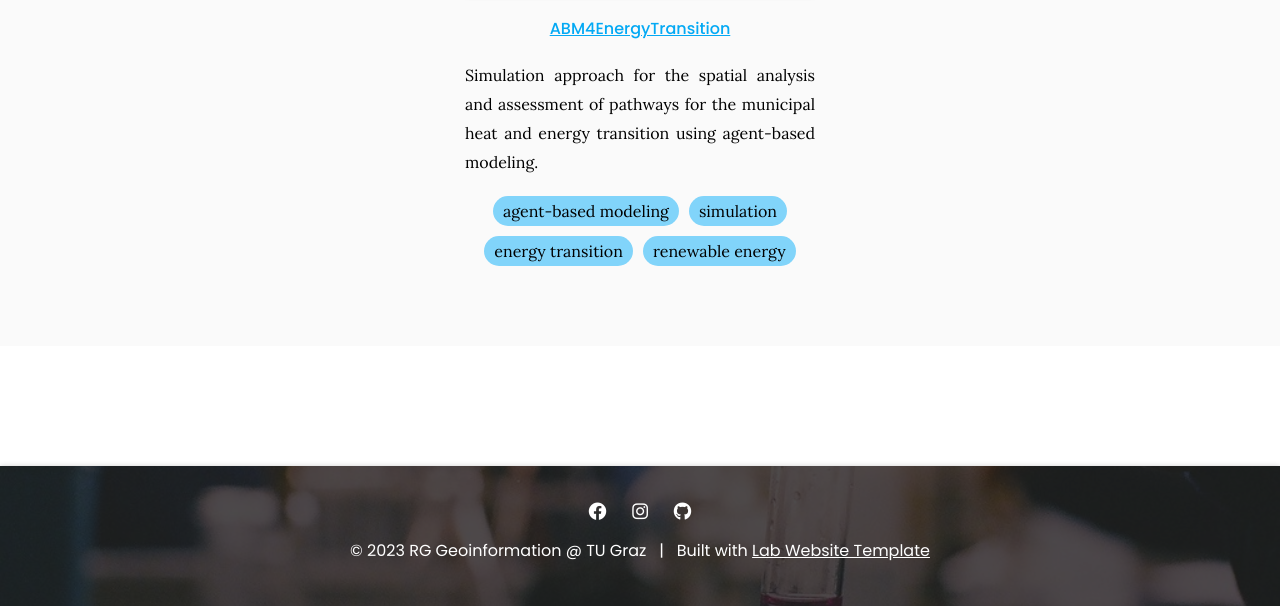
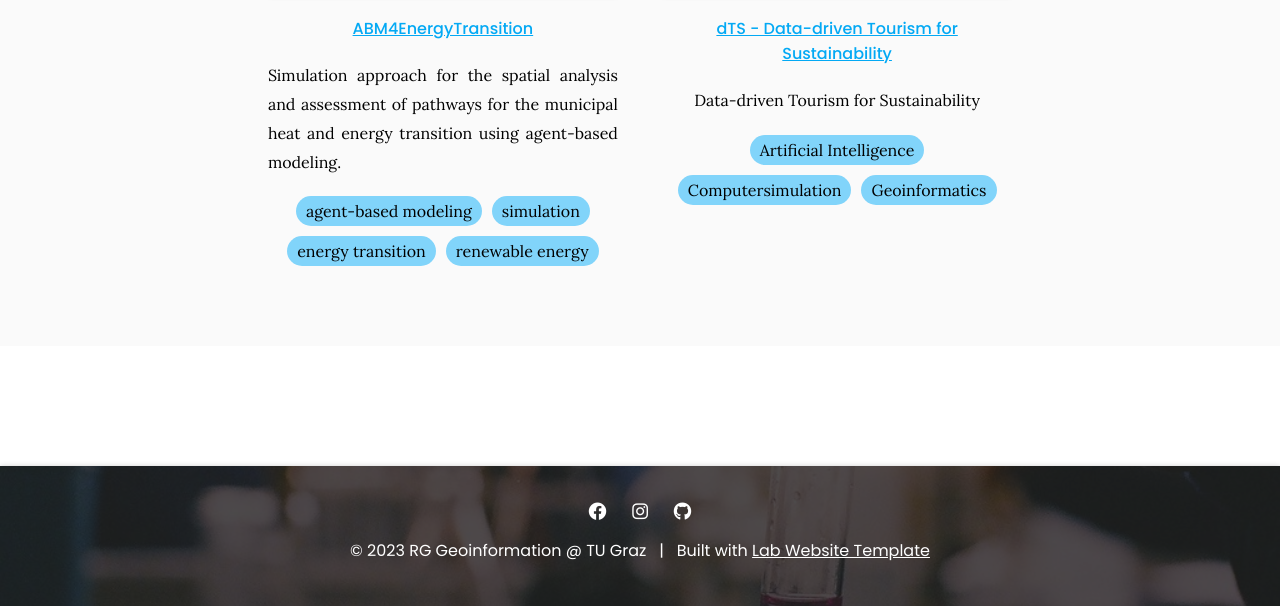
Before and after one commit to Geoinfo-TUGraz/Geoinfo-TUGraz.github.io, a Jekyll site: the page built from projects/index.md, in a window 1280 px wide, cut to the strip 659-1265 px from the top of the page. Built offline with Jekyll 4.4.1, drawn with Linux system fonts in a browser that asks for light colours.

Commit message:
Update projects.yaml

```diff
--- a/_data/projects.yaml
+++ b/_data/projects.yaml
@@ -8,3 +8,13 @@
     - simulation
     - energy transition
     - renewable energy
+
+- title: dTS - Data-driven Tourism for Sustainability
+  group: featured
+  image:
+  link: projects/dTS
+  description: Data-driven Tourism for Sustainability
+  tags:
+    - Artificial Intelligence
+    - Computersimulation
+    - Geoinformatics
```
